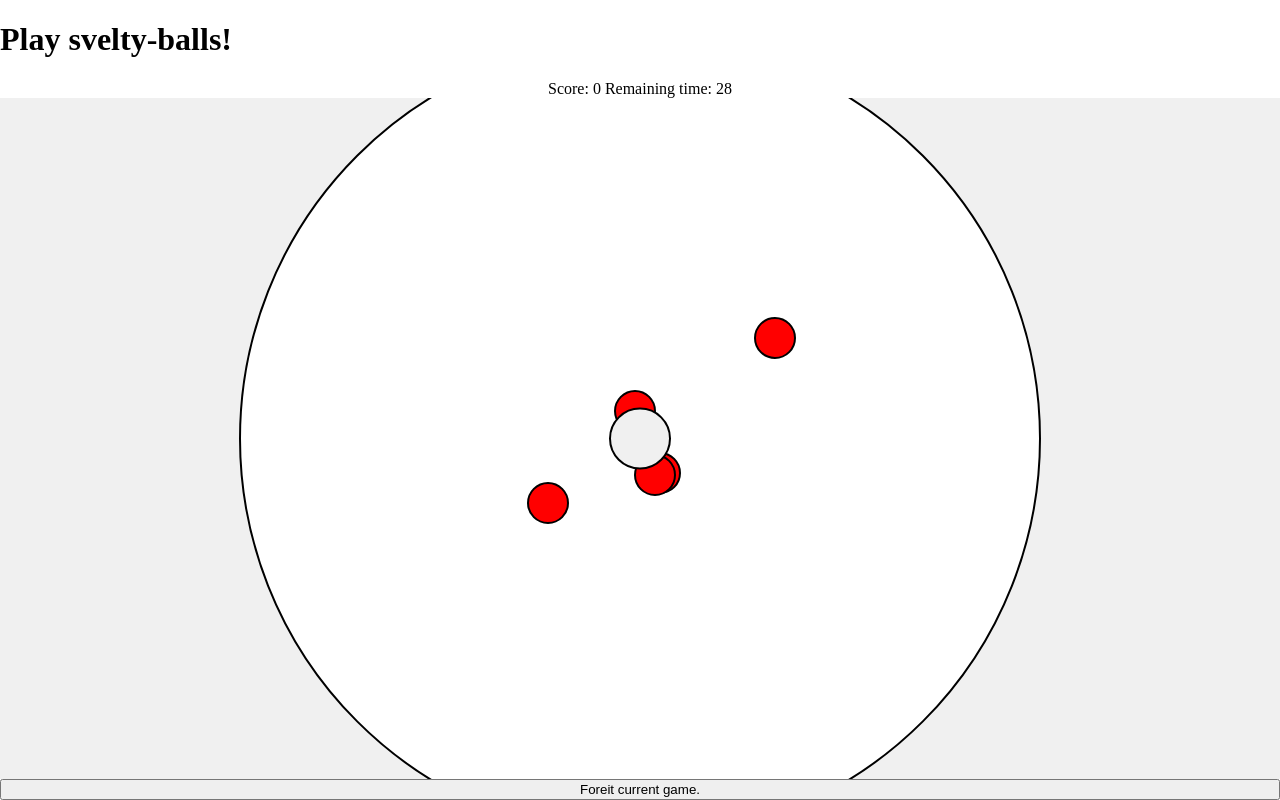
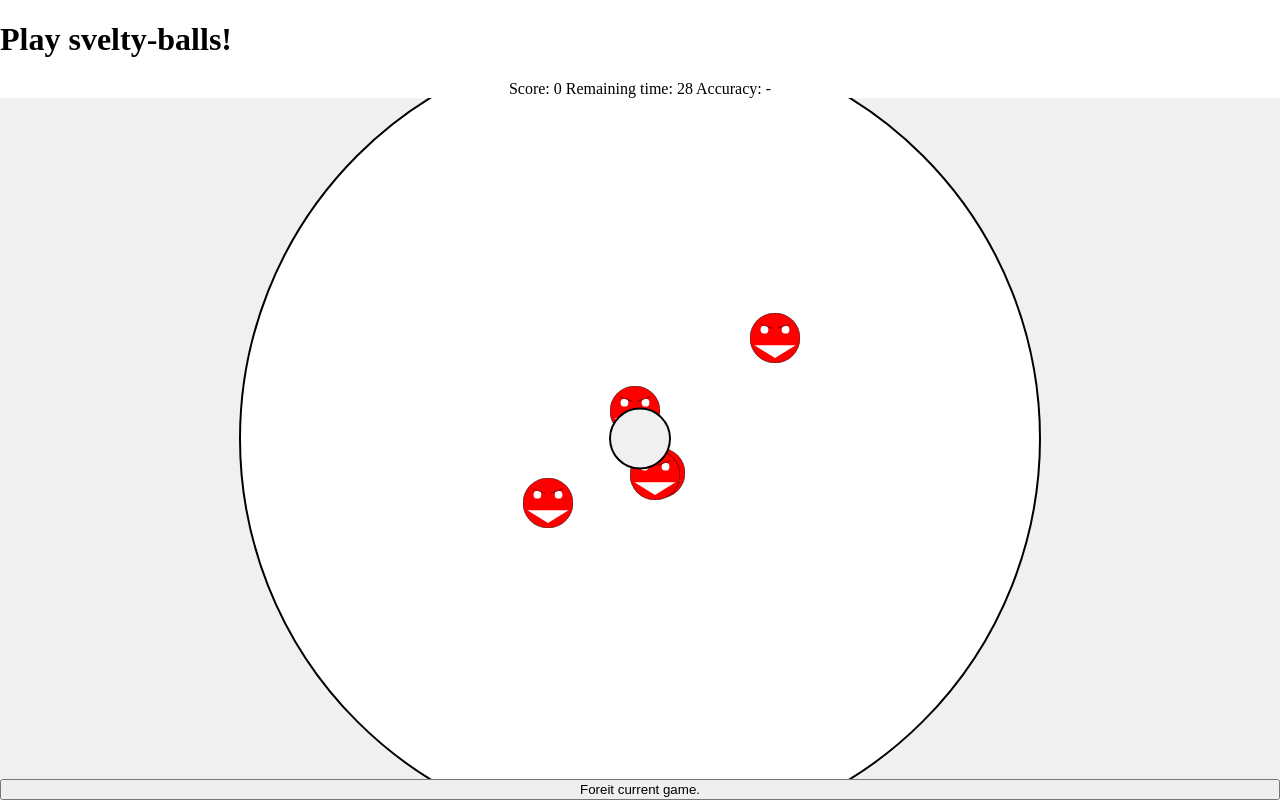
Before and after one commit to Oshimani/svelty-balls, a Svelte app: page / in a window 1280 px wide. Both pictures are taken after a click on the button "Play Game". Built offline with nearby package versions, Linux system fonts and the light colour scheme.

Commit message:
added faces, friendly enemys, accuracy, fixed clicks being ignored

```diff
--- a/src/Enemy.svelte
+++ b/src/Enemy.svelte
@@ -3,14 +3,14 @@
     import { enemySpeedMutator, gameTick, playgroundRadius } from "./gameStore";
 
     export let id;
-    let radius: number = 20;
-    let _strokeWidth: number = 2;
 
     let x: number = 0;
     let y: number = 0;
 
     let velocityX: number;
     let velocityY: number;
+
+    let enemyType = "default";
 
     let unsubscribe;
 
@@ -29,7 +29,26 @@
         return { x, y };
     };
 
+    const initEnemyType = () => {
+        const rng = Math.random();
+        if (rng > 0.9) {
+            enemyType = "friendly";
+        } else {
+            enemyType = "default";
+        }
+    };
+
     $: distanceFromCenter = Math.sqrt(x * x + y * y);
+
+    $: enemyColor = () => {
+        switch (enemyType) {
+            case "friendly":
+                return "#5bff08";
+
+            default:
+                return "red";
+        }
+    };
 
     const move = (speedMutator: number) => {
         x = x + velocityX * speedMutator;
@@ -37,17 +56,18 @@
     };
 
     const handleOnClick = () => {
-        dispatch("kill", id);
+        dispatch("kill", { id, enemyType });
     };
 
     const checkDeathCondition = () => {
         if (distanceFromCenter > $playgroundRadius) {
-            dispatch("die", id);
+            dispatch("die", { id, enemyType });
         }
     };
 
     onMount(() => {
-        const { x, y } = initMomentum();
+        initMomentum();
+        initEnemyType();
 
         // GAMELOOP HERE
         unsubscribe = gameTick.subscribe((value) => {
@@ -63,47 +83,42 @@
 
 <div class="enemy" style="left: calc(50% + {x}px); top: calc(50% + {y}px);">
     <svg
-        class="canvas"
-        style="height:{radius * 2 + _strokeWidth};width:{radius * 2 +
-            _strokeWidth}"
+        class="enemy-canvas"
+        width="100"
+        height="100"
+        viewBox="0 0 100 100"
+        fill="none"
+        xmlns="http://www.w3.org/2000/svg"
     >
-        <!-- ENEMY BODY -->
-        <circle
-            class="enemy-body"
-            on:mousedown={handleOnClick}
-            r="{radius}px"
-            cx="50%"
-            cy="50%"
-            stroke="black"
-            stroke-width={_strokeWidth}
-        />
-
-        <!-- CROSSHAIR -->
-        <g class="crosshair">
+        <g id="enemy-hitbox" on:mousedown={() => handleOnClick()}>
             <circle
-                r="{radius * 0.5}px"
-                cx="50%"
-                cy="50%"
+                cx="50"
+                cy="50"
+                r="50"
+                fill={enemyColor()}
                 stroke="black"
-                fill="none"
-                stroke-width={_strokeWidth * 0.6}
+            />
+            <circle cx="28.8889" cy="33.3333" r="7.77778" fill="white" />
+            <line
+                x1="20.1709"
+                y1="21.7523"
+                x2="44.6153"
+                y2="30.6412"
+                stroke="black"
+            />
+            <circle
+                r="7.77778"
+                transform="matrix(-1 0 0 1 71.1111 33.3333)"
+                fill="white"
             />
             <line
-                x1="10%"
-                y1="10%"
-                x2="90%"
-                y2="90%"
+                y1="-0.5"
+                x2="26.0104"
+                y2="-0.5"
+                transform="matrix(-0.939793 0.341743 0.341743 0.939793 80 22.2222)"
                 stroke="black"
-                stroke-width={_strokeWidth * 0.6}
             />
-            <line
-                x1="90%"
-                y1="10%"
-                x2="10%"
-                y2="90%"
-                stroke="black"
-                stroke-width={_strokeWidth * 0.6}
-            />
+            <path d="M50 90L91.1111 64.4444H8.88889L50 90Z" fill="white" />
         </g>
     </svg>
 </div>
@@ -112,19 +127,13 @@
     .enemy {
         position: absolute;
         transform: translate(-50%, -50%);
-    }
-
-    .crosshair {
-        display: none;
-    }
-    .enemy:hover .crosshair {
-        display: initial;
         pointer-events: none;
     }
-
-    .enemy-body {
-        fill: rgb(255, 0, 0);
+    .enemy-canvas {
+        transform: scale(0.5);
+        pointer-events: none;
     }
-    .canvas {
+    #enemy-hitbox {
+        pointer-events: initial;
     }
 </style>
--- a/src/Game.svelte
+++ b/src/Game.svelte
@@ -17,6 +17,10 @@
     let score: number = 0;
     let enemies: any[] = [];
     let remainingTime: number = $gameTimeLimit;
+
+    let hits: number = 0;
+    let clicks: number = 0;
+    $: accuracy = ((hits / clicks) * 100).toFixed(1);
 
     $: isGameOver = remainingTime <= 0;
 
@@ -58,15 +62,34 @@
         }
     };
 
-    const handleEnemyKill = (id: number) => {
+    const handleEnemyKill = ({ id, enemyType }) => {
         enemies = enemies.filter((e) => e.id !== id);
-        score++;
+        if (enemyType === "default") {
+            score++;
+        } else if (enemyType === "friendly") {
+            score--;
+        }
     };
 
-    const handleEnemyDie = (id: number) => {
+    const handleEnemyDie = ({ id, enemyType }) => {
         enemies = enemies.filter((e) => e.id !== id);
-        score--;
-        remainingTime--;
+
+        if (enemyType === "default") {
+            score--;
+            remainingTime--;
+        } else if (enemyType === "friendly") {
+            remainingTime++;
+        }
+    };
+
+    const handleClickOnCanvas = (e) => {
+        if (e.path.findIndex((element) => element.id === "enemy-hitbox") > -1) {
+            // hit
+            hits++;
+        } else {
+            // miss
+        }
+        clicks++;
     };
 </script>
 
@@ -92,6 +115,7 @@
     <section class="info">
         Score: {score}
         Remaining time: {remainingTime}
+        Accuracy: {isNaN(Number(accuracy)) ? "-" : accuracy + "%"}
     </section>
 
     <!-- PLAYGROUND -->
@@ -108,7 +132,7 @@
         </svg>
 
         <!-- ENEMIES -->
-        <div class="canvas">
+        <div on:mousedown={(e) => handleClickOnCanvas(e)} class="canvas">
             <div id="enemy-canvas">
                 {#each enemies as enemy (enemy.id)}
                     <Enemy
@@ -172,6 +196,9 @@
     .over-enemies {
         pointer-events: none;
     }
+    #center-dot {
+        pointer-events: initial;
+    }
 
     .game-over-backdrop {
         position: absolute;
```
